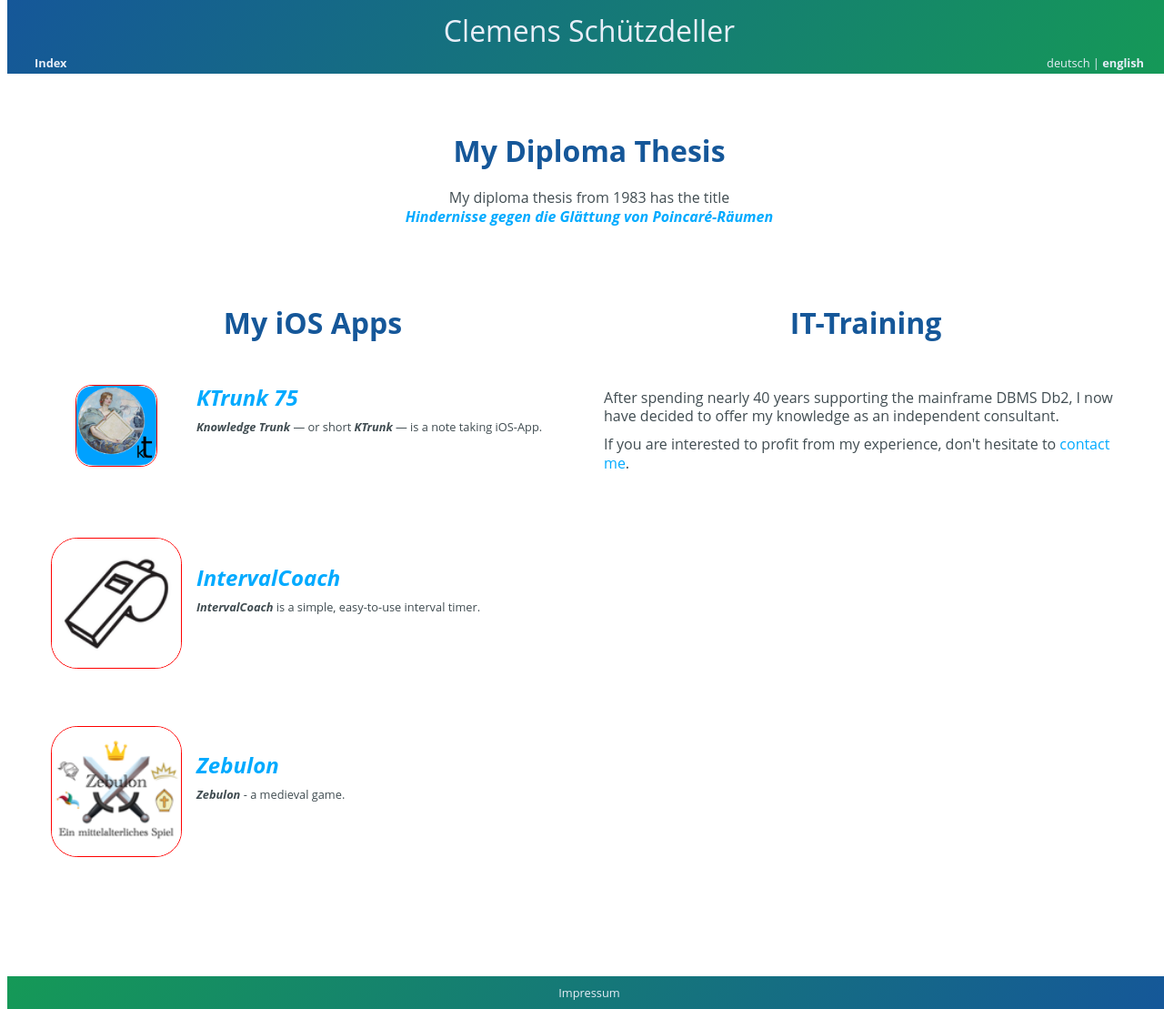
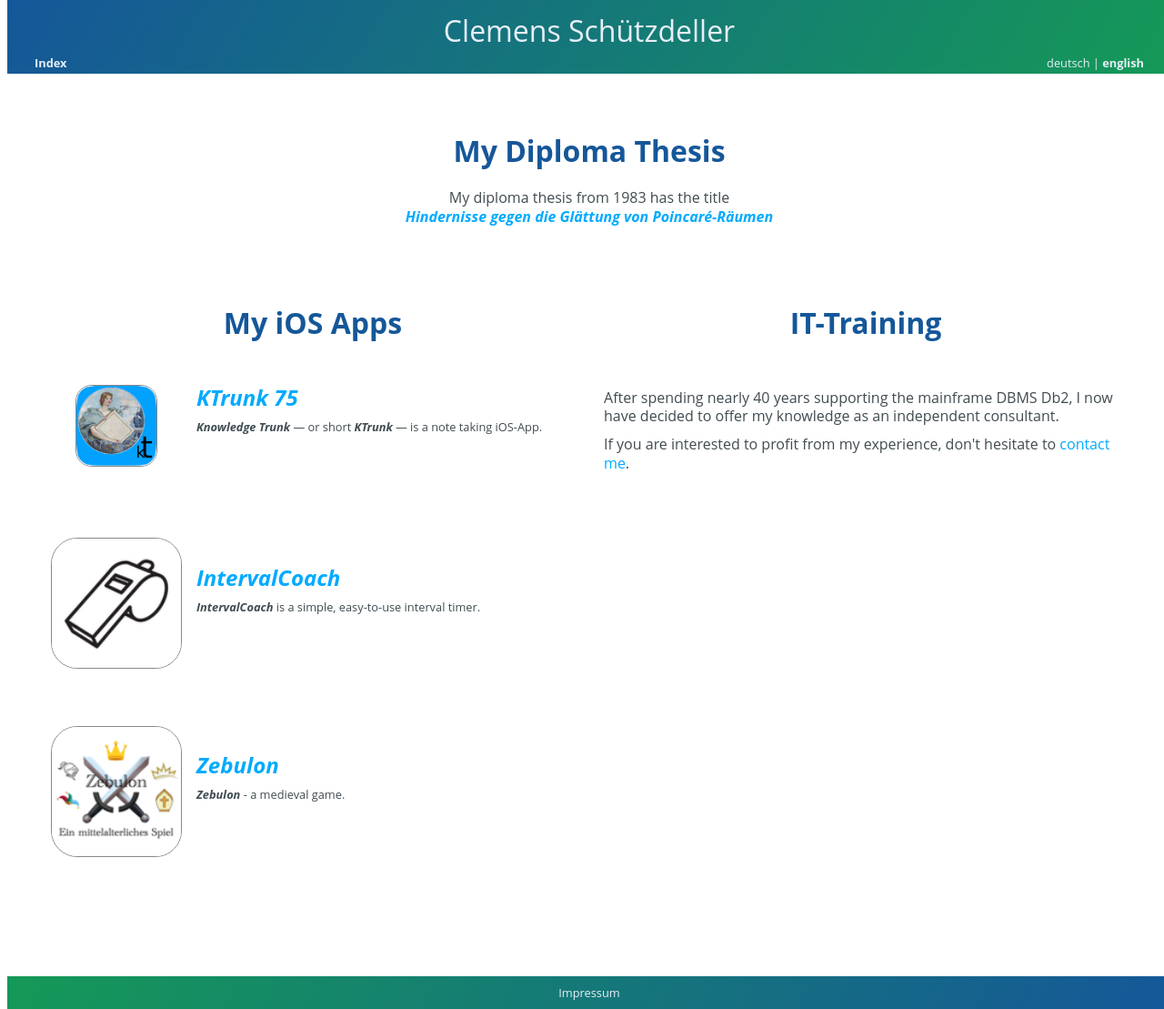
Before and after one commit to cs-LA/home, a Jekyll site: the page built from README.md, in a window 1280 px wide. Shown: the whole page at 91% size. Built offline with Jekyll 4.4.1, drawn with Linux system fonts in a browser that asks for light colours; our own code applies the rules of GitHub Pages for plain Markdown files.

Commit message:
Update default.html

```diff
--- a/_layouts/default.html
+++ b/_layouts/default.html
@@ -160,7 +160,7 @@
 	max-width: 150px;
       }
       .bordered {
-        border: 1px solid #ff0000;
+        border: 1px solid #888888;
         border-radius: 20%;
       }
       .inLine {
```
